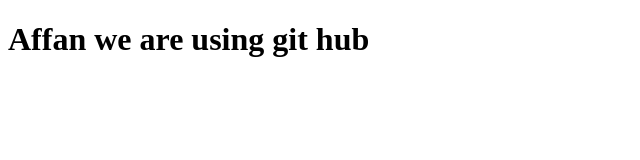
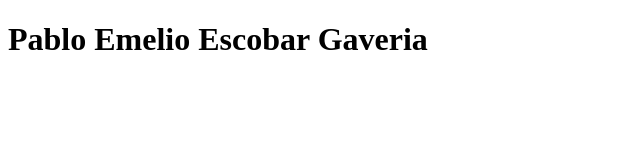
Before and after one commit to iaffn/VCSCF, a plain HTML site: page Index.html in a window 1280 px wide. Shown: the whole page, without its empty margins (0-640 px from the left). Drawn offline with Linux system fonts and the light colour scheme.

Commit message:
fifth commit

```diff
--- a/Index.html
+++ b/Index.html
@@ -6,6 +6,6 @@
     <title>Document</title>
 </head>
 <body>
-    <h1>Affan  we are using git hub </h1>
+    <h1>Pablo Emelio Escobar Gaveria </h1>
 </body>
 </html>
```
